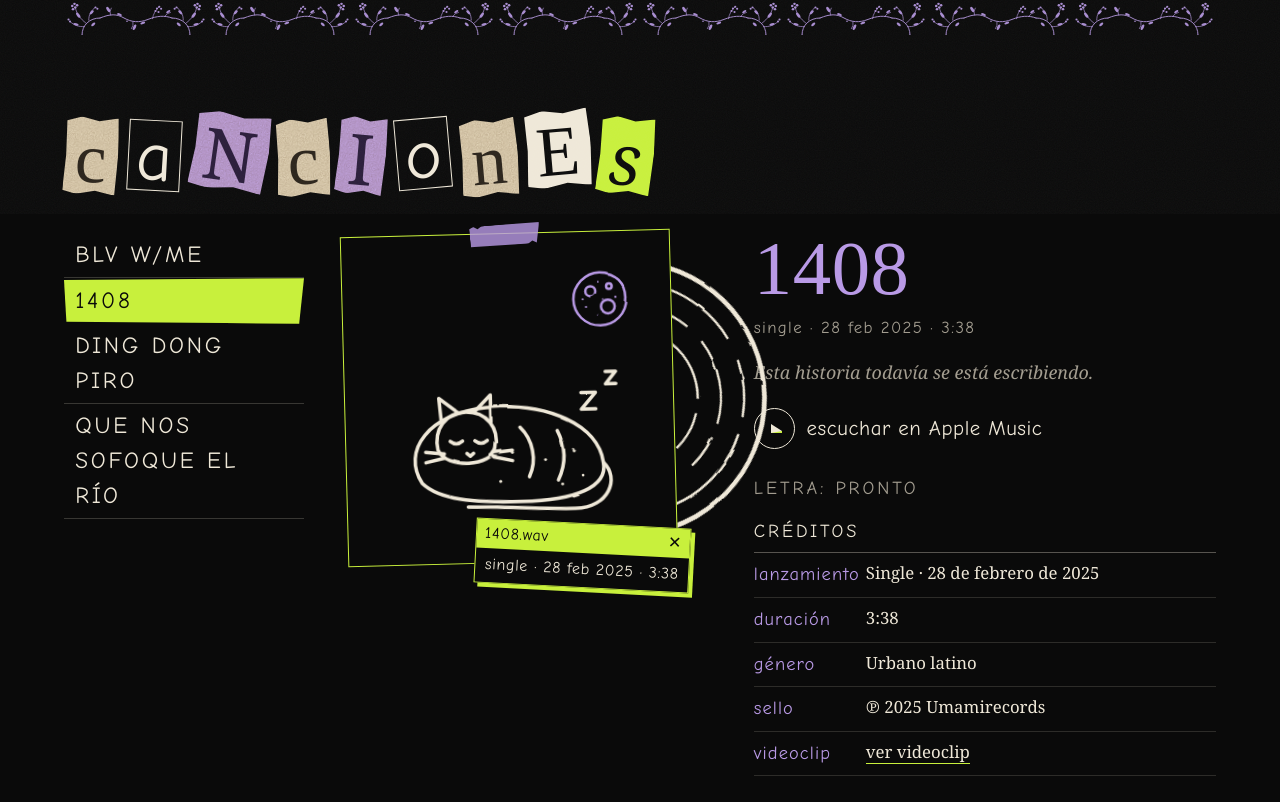
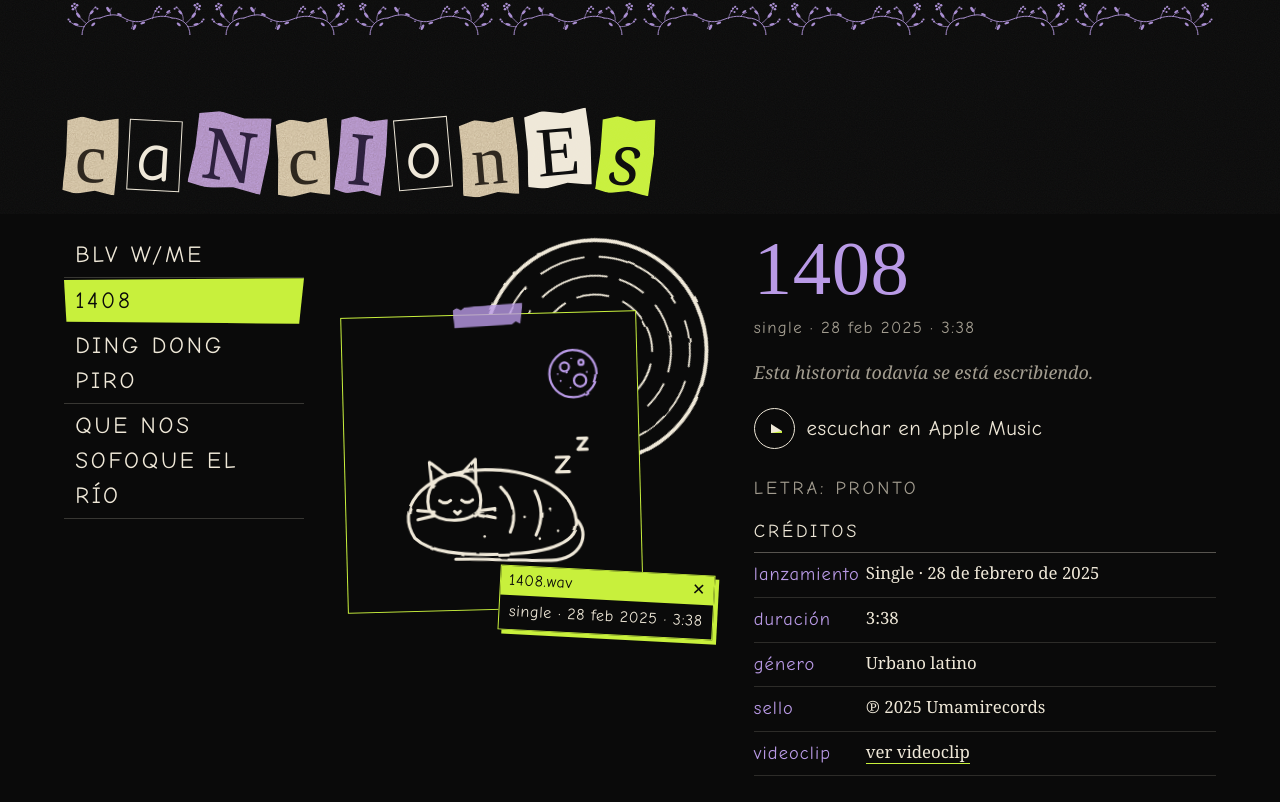
Before and after one commit to Kailkob/kailkob.github.io, a plain HTML site: page prueba/index.html in a window 1280 px wide. Shown: the part 586-1388 px from the top of the page. Drawn offline with Linux system fonts and the light colour scheme; a web font is replaced by a local one.

Commit message:
Prueba: portada y vinilo sin solaparse con la información
Co-Authored-By: Claude Opus 5.5 <noreply@anthropic.com>

```diff
--- a/prueba/index.html
+++ b/prueba/index.html
@@ -191,9 +191,9 @@
     .song-tab[aria-selected="true"] { background: var(--lime); color: var(--ink); border-color: var(--lime); clip-path: polygon(0 4%, 100% 0, 98% 100%, 1% 96%); }
     @media (hover: hover) and (pointer: fine) { .song-tab[aria-selected="false"]:hover { color: var(--lime); } }
     @media (max-width: 57.99rem) { .song-tabs { grid-auto-flow: column; grid-auto-columns: max-content; overflow-x: auto; scrollbar-width: none; gap: .4rem; scroll-snap-type: x mandatory; } .song-tab { scroll-snap-align: start; font-size: 1.2rem; } }
-    .cover-wrap { position: relative; margin-right: 2.5rem; margin-bottom: 1.5rem; }
-    .cover { position: relative; z-index: 1; padding: 8px; background: var(--ink); border: 1.6px solid var(--lime); transform: rotate(-1.5deg); }
-    .vinyl { position: absolute; z-index: 0; width: 88%; aspect-ratio: 1; top: 6%; right: -30%; color: var(--chalk); animation: spin 14s linear infinite; }
+    .cover-wrap { position: relative; padding-top: 22%; margin-bottom: 2.4rem; max-width: 30rem; }
+    .cover { position: relative; z-index: 1; width: 80%; padding: 8px; background: var(--ink); border: 1.6px solid var(--lime); transform: rotate(-1.5deg); }
+    .vinyl { position: absolute; z-index: 0; width: 64%; aspect-ratio: 1; top: 0; right: 0; color: var(--chalk); animation: spin 14s linear infinite; }
     .vinyl svg { width: 100%; height: 100%; display: block; }
     @keyframes spin { to { transform: rotate(360deg); } }
     .cover img, .cover svg.art { width: 100%; aspect-ratio: 1; display: block; }
@@ -402,7 +402,7 @@
           <div class="cover-wrap">
             <span class="vinyl ink" aria-hidden="true"><svg viewBox="0 0 100 100"><use href="#d-vinyl"/></svg></span>
             <div class="cover" id="cover"><span class="tape"></span><div id="cover-art"></div></div>
-            <div class="win" aria-hidden="true" style="right:-1rem; bottom:-1.6rem; transform: rotate(3deg)"><div class="win-bar"><span id="win-name" translate="no">1408.wav</span><span>✕</span></div><p id="win-meta">single · 28 feb 2025</p></div>
+            <div class="win" aria-hidden="true" style="right: 0; bottom: -1.6rem; transform: rotate(3deg)"><div class="win-bar"><span id="win-name" translate="no">1408.wav</span><span>✕</span></div><p id="win-meta">single · 28 feb 2025</p></div>
           </div>
           <div class="info" id="song-panel" role="tabpanel" tabindex="0"></div>
         </div>
```
